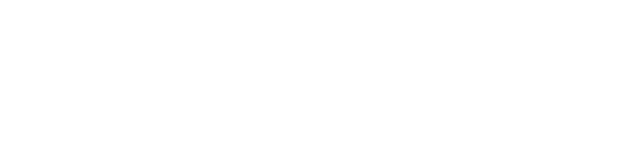
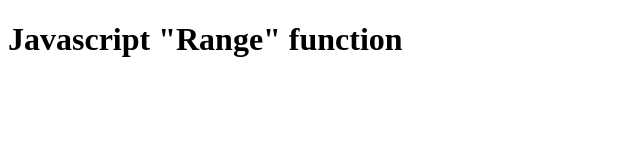
Before and after one commit to Amirbek727/Range-js-funct, a plain HTML site: page index.html in a window 1280 px wide. Shown: the whole page, without its empty margins (0-640 px from the left). Drawn offline with Linux system fonts and the light colour scheme.

Commit message:
Update index.html

```diff
--- a/index.html
+++ b/index.html
@@ -6,7 +6,7 @@
     <title>Document</title>
 </head>
 <body>
-
+    <h1>Javascript "Range" function</h1>
 </body>
 <script src="main.js"></script>
 </html>
```
